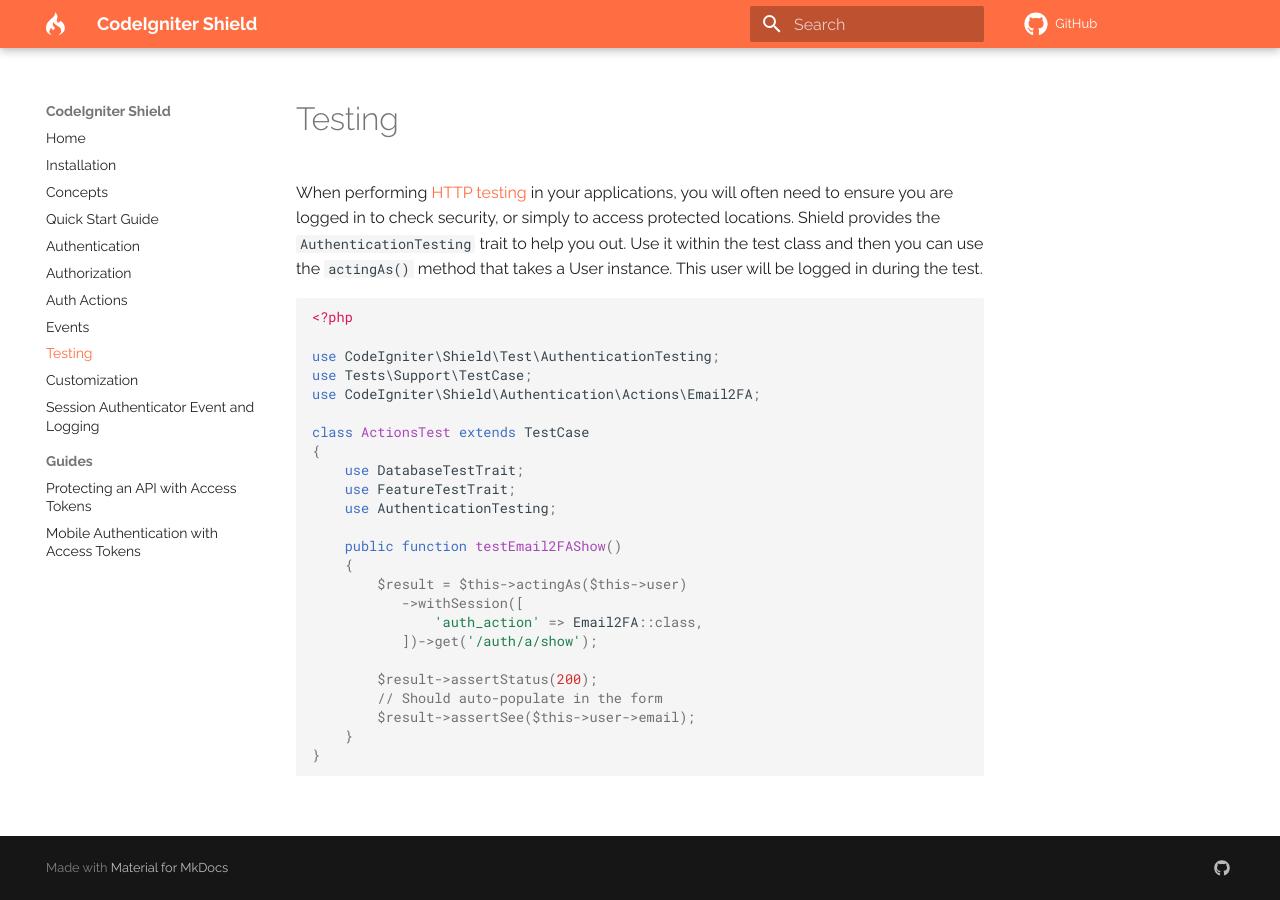
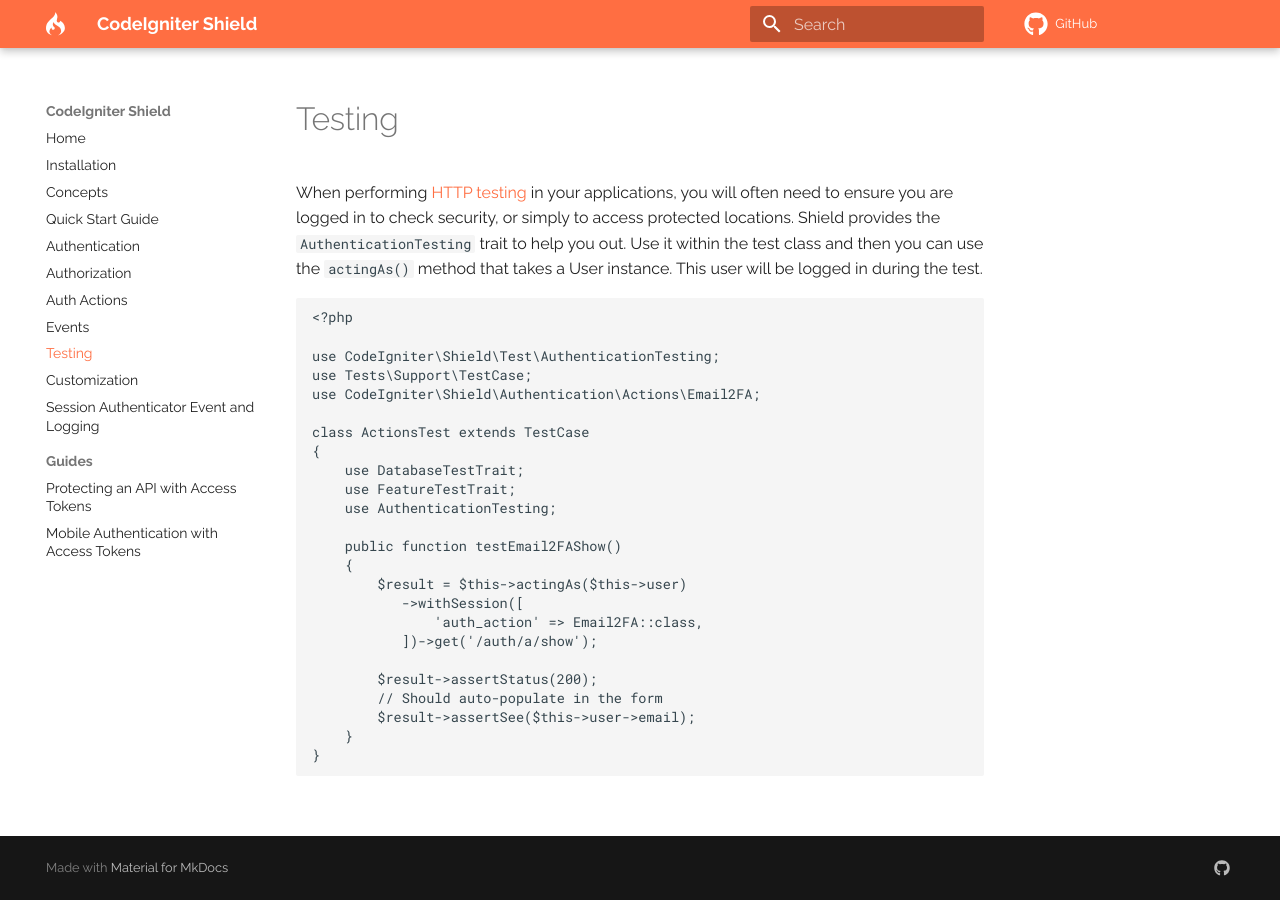
Before and after one commit to codeigniter4/shield, an MkDocs documentation site: the page built from docs/testing.md, in a window 1280 px wide. Built offline with MkDocs 1.6.1 and Material for MkDocs 9.7.7, drawn with Linux system fonts in a browser that asks for light colours; comment, search, counter and statistics services are not loaded; a style sheet for code colours, icons or effects is not loaded.

```diff
--- a/mkdocs.yml
+++ b/mkdocs.yml
@@ -26,6 +26,8 @@ repo_url: https://github.com/codeigniter4/shield
 
 markdown_extensions:
   - pymdownx.superfences
+  - pymdownx.highlight:
+      use_pygments: false
 
 extra_css:
   - https://cdn.jsdelivr.net/gh/highlightjs/cdn-release@11.6.0/build/styles/github.min.css
```
